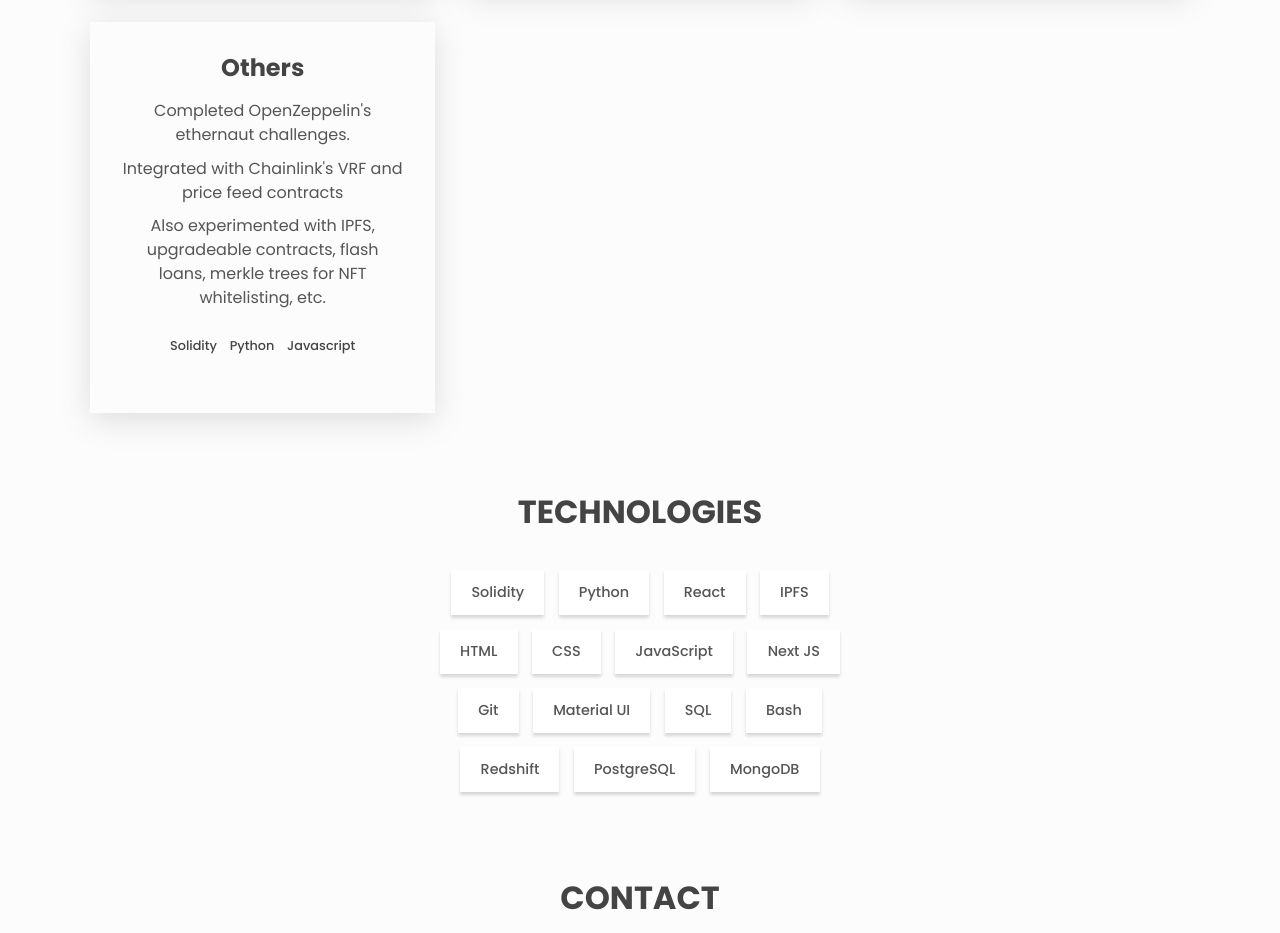
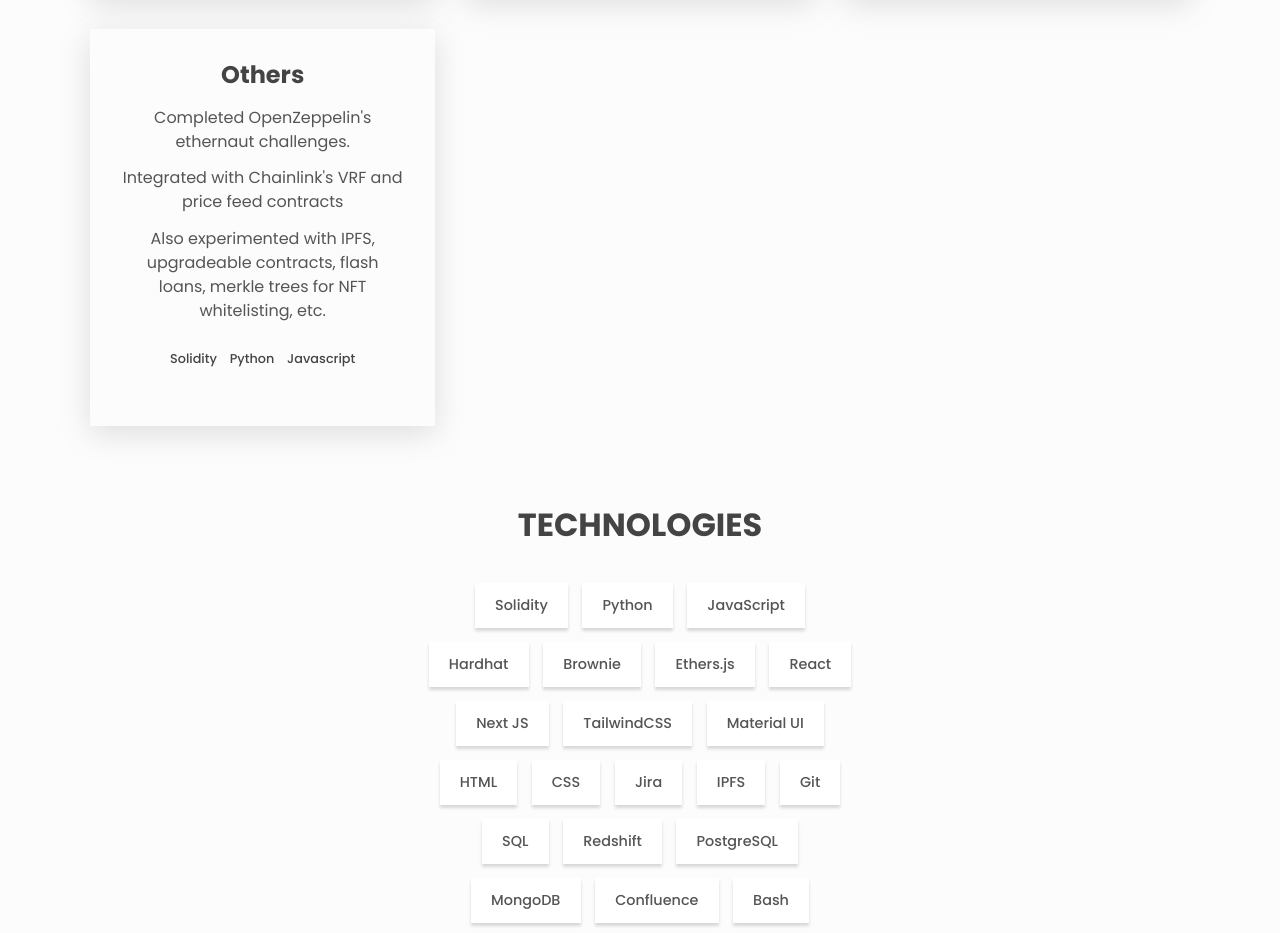
Before and after one commit to swylye/swylye.github.io, a plain HTML site: page index.html in a window 1280 px wide. Shown: the part 1754-2687 px from the top of the page. Drawn offline with Linux system fonts and the light colour scheme.

Commit message:
added new tech items

```diff
--- a/index.html
+++ b/index.html
@@ -214,19 +214,25 @@
       <ul class="skills__list">
         <li class="skills__list-item btn btn--plain">Solidity</li>
         <li class="skills__list-item btn btn--plain">Python</li>
+        <li class="skills__list-item btn btn--plain">JavaScript</li>
+        <li class="skills__list-item btn btn--plain">Hardhat</li>
+        <li class="skills__list-item btn btn--plain">Brownie</li>
+        <li class="skills__list-item btn btn--plain">Ethers.js</li>
         <li class="skills__list-item btn btn--plain">React</li>
-        <li class="skills__list-item btn btn--plain">IPFS</li>
+        <li class="skills__list-item btn btn--plain">Next JS</li>
+        <li class="skills__list-item btn btn--plain">TailwindCSS</li>
+        <li class="skills__list-item btn btn--plain">Material UI</li>
         <li class="skills__list-item btn btn--plain">HTML</li>
         <li class="skills__list-item btn btn--plain">CSS</li>
-        <li class="skills__list-item btn btn--plain">JavaScript</li>
-        <li class="skills__list-item btn btn--plain">Next JS</li>
+        <li class="skills__list-item btn btn--plain">Jira</li>
+        <li class="skills__list-item btn btn--plain">IPFS</li>
         <li class="skills__list-item btn btn--plain">Git</li>
-        <li class="skills__list-item btn btn--plain">Material UI</li>
         <li class="skills__list-item btn btn--plain">SQL</li>
-        <li class="skills__list-item btn btn--plain">Bash</li>
         <li class="skills__list-item btn btn--plain">Redshift</li>
         <li class="skills__list-item btn btn--plain">PostgreSQL</li>
         <li class="skills__list-item btn btn--plain">MongoDB</li>
+        <li class="skills__list-item btn btn--plain">Confluence</li>
+        <li class="skills__list-item btn btn--plain">Bash</li>
       </ul>
     </section>
 
--- a/styles.css
+++ b/styles.css
@@ -305,7 +305,7 @@ main {
   margin-top: 1em;
   display: flex;
   flex-direction: column;
-  gap: 0.6em;
+  gap: 0.8em;
 }
 
 .project__stack {
```
